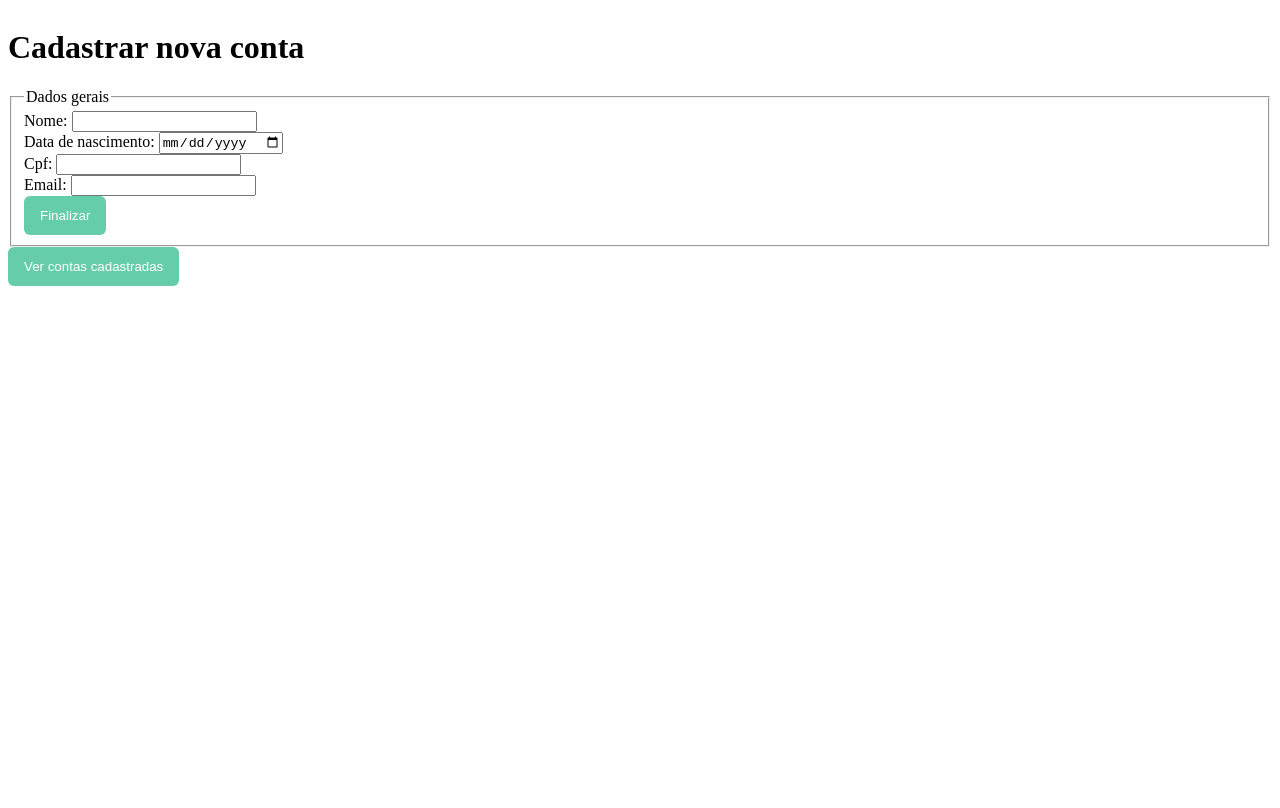
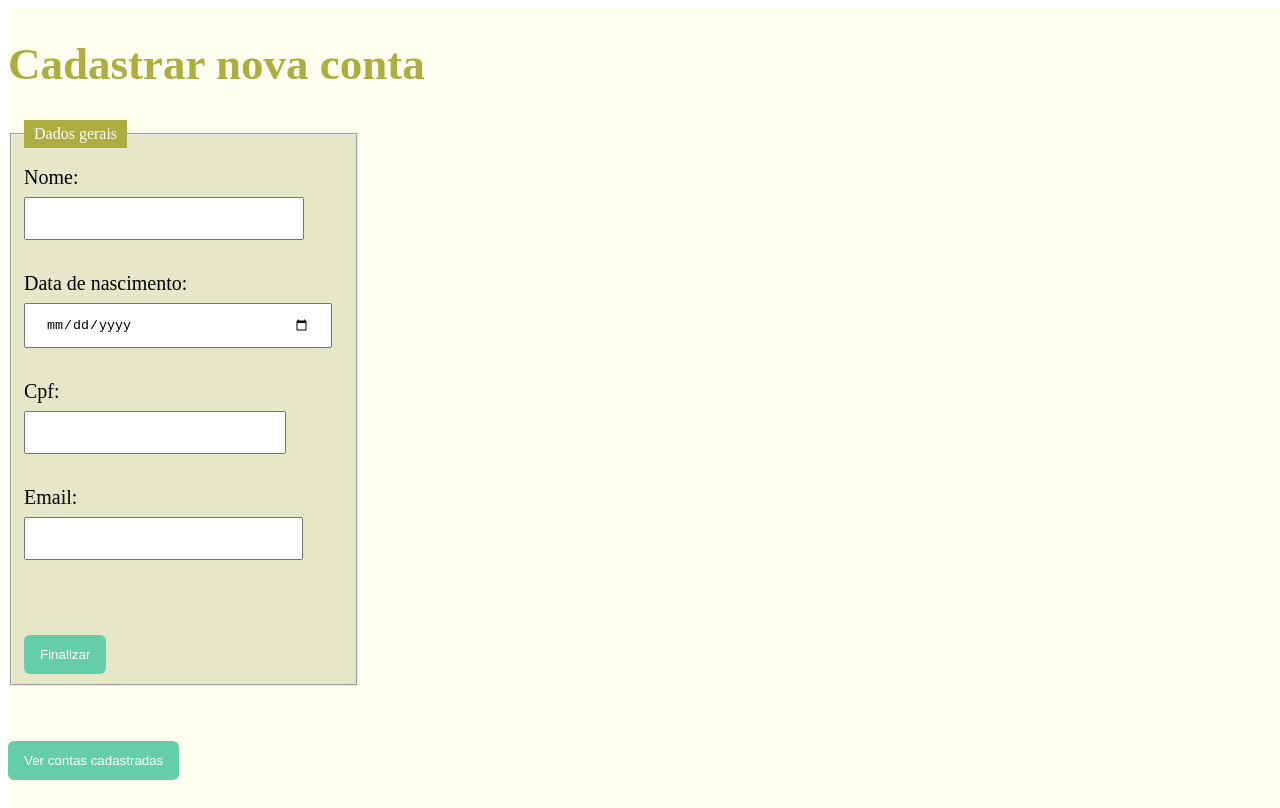
Before and after one commit to renatabfs/cypress-tests, a React (Vite) app: page /criar-conta in a window 1280 px wide. Built offline with nearby package versions, Linux system fonts and the light colour scheme.

Commit message:
Changed styles

```diff
--- a/src/ui/pages/accounts/ListAccountPage/styles.module.scss
+++ b/src/ui/pages/accounts/ListAccountPage/styles.module.scss
@@ -1,4 +1,10 @@
 .container {
+    background-color: #fffff0;
+    justify-content: center;
+    width: 100%;
+    height: 100%;
+    position: absolute;
+
     header {
         display: flex;
         justify-content: space-between;
@@ -11,6 +17,7 @@
         color: white;
         border: none;
         border-radius: 6px;
+        margin-top: 55px;
         cursor: pointer;
 
         transition: box-shadow ease-in-out 0.2px;
@@ -19,4 +26,48 @@
             box-shadow: 1px 1px 3px 1px rgba(0, 0, 0, 0.1);
         }
     }
+    h1{
+     color: #adad40;
+     text-align: center;
+     font-size: 45px;
+
+    }
+    tr{
+        background-color: #adad40;
+    }
+    th{
+        border: 1px solid rgb(190, 190, 190);
+        font-size: 16px;
+    }
+    td{
+        text-align: center;
+    }
+    table{
+    border-collapse: collapse;
+    border: 1;
+    letter-spacing: 1px;
+    font-family: sans-serif;
+    font-size: .8rem;
+    }
+    legend{
+    background-color: #adad40;
+    color: white;
+    padding: 5px 10px;
+    }
+    fieldset{
+        background-color: #e6e6c8;
+        width:25%;
+        height:25%
+    }
+    label {
+        font-size: 20px;
+        padding: 12px 12px 12px 0;
+        display: inline-block;
+      }
+    input{
+        width: 100%;
+        padding: 12px 20px;
+        margin: 8px 0;
+        box-sizing: border-box;
+      }
 }
```
